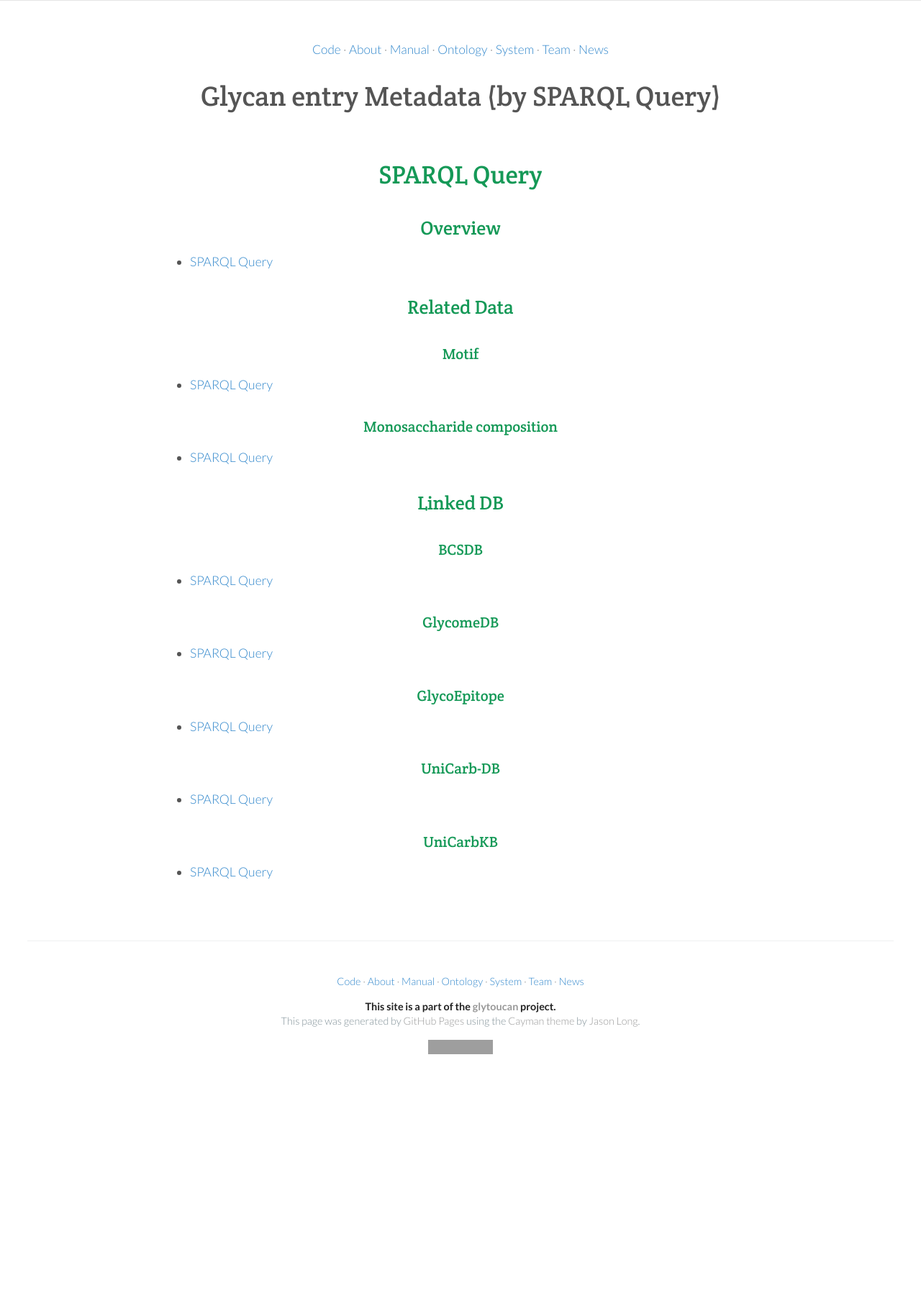
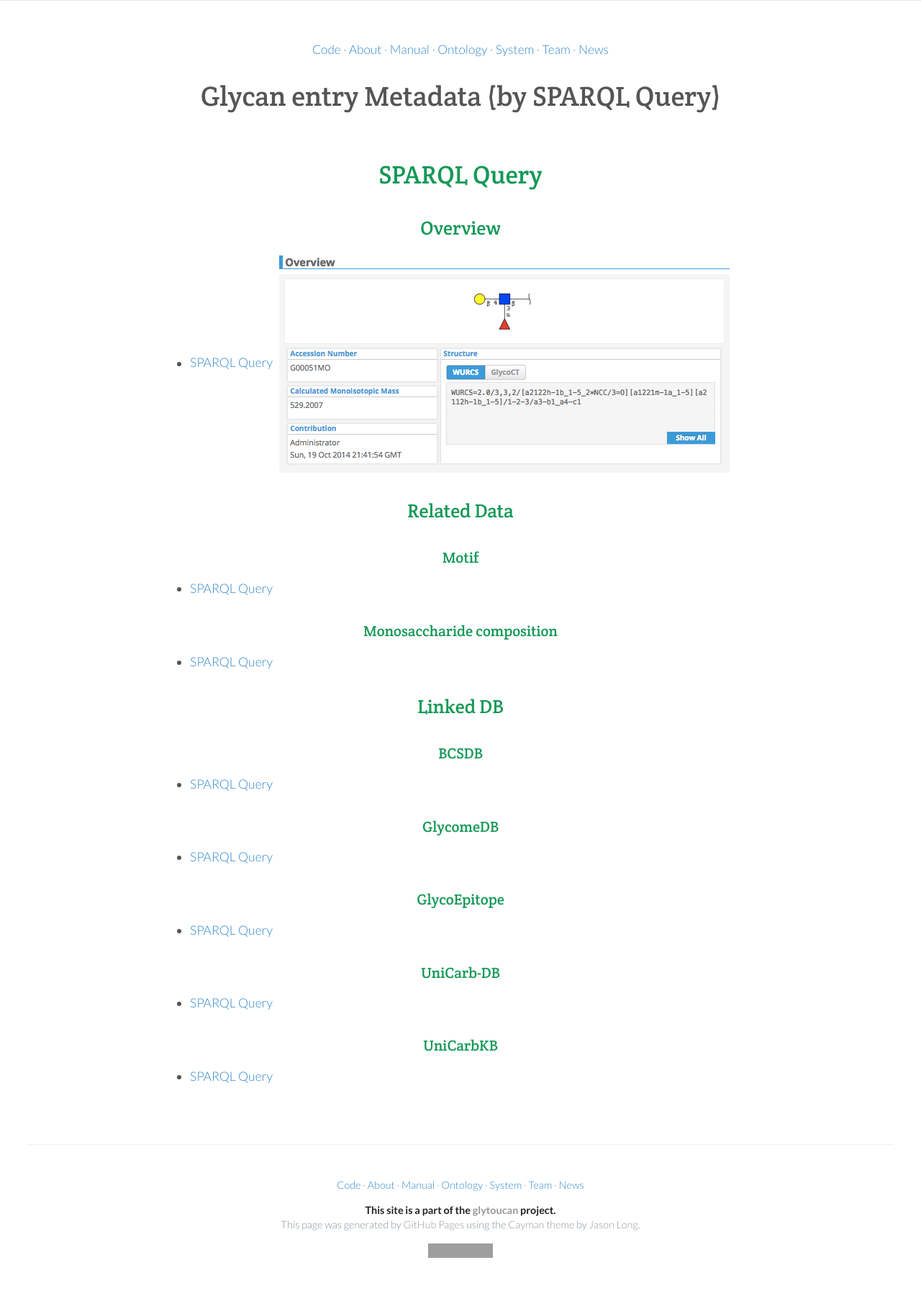
Before and after one commit to glytoucan/glytoucan, a Jekyll site: the page built from system/metadata.md, in a window 1280 px wide. Shown: the whole page at 72% size. Built offline with Jekyll 4.4.1, drawn with Linux system fonts in a browser that asks for light colours; nearby versions of some CDN libraries; Markdown is read by kramdown in place of the engine named in the settings; before the commit the page ends 1517 px from its top, so only the background shows below that; grey boxes are pictures that could not be loaded.

Commit message:
Update metadata.md

```diff
--- a/system/metadata.md
+++ b/system/metadata.md
@@ -7,6 +7,7 @@ layout: default
 
 ## Overview
 * [SPARQL Query](/system/sparqlForMetadata/overview)
+![overview](/images/manual/glycan-entry-G00051MO-Overview.png)
 
 ## Related Data
 ### Motif
```
